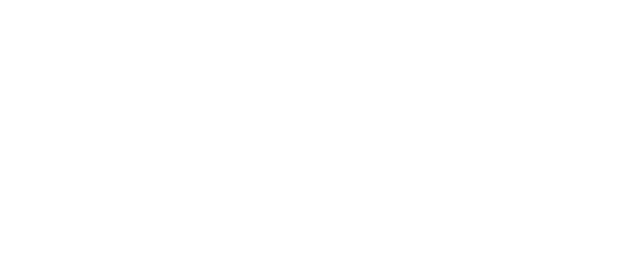
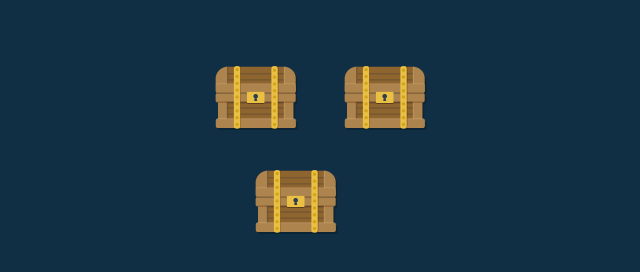
Before and after one commit to Toshiro-Morishita/TresureHunter, a plain HTML site: page index.html in a window 1280 px wide. Shown: the whole page, without its empty margins (259-899 px from the left). Drawn offline with Linux system fonts and the light colour scheme.

Commit message:
add markup

```diff
--- a/css/styles.css
+++ b/css/styles.css
@@ -0,0 +1,14 @@
+body {
+  background: #102f44;
+  font-family: Arial, sans-serif;
+  font-size: 16px;
+}
+
+.box + .box {
+  margin-left: 40px;
+}
+
+.container {
+  width: 335px;
+  margin: 30px auto;
+}
--- a/index.html
+++ b/index.html
@@ -3,8 +3,16 @@
   <head>
     <meta charset="utf-8">
     <title>Treasure Hunter</title>
+    <link rel="stylesheet" href="css/styles.css">
   </head>
   <body>
+    <div class="container">
+      <div class="boxes">
+        <img src="img/box.png" width="85" height="100" class="box">
+        <img src="img/box.png" width="85" height="100" class="box">
+        <img src="img/box.png" width="85" height="100" class="box">
+      </div>
+    </div>
 
   </body>
 </html>
```
Also changed, not shown: img/box.png (added), img/cobra.png (added), img/coin.png (added), img/empty.png (added).
